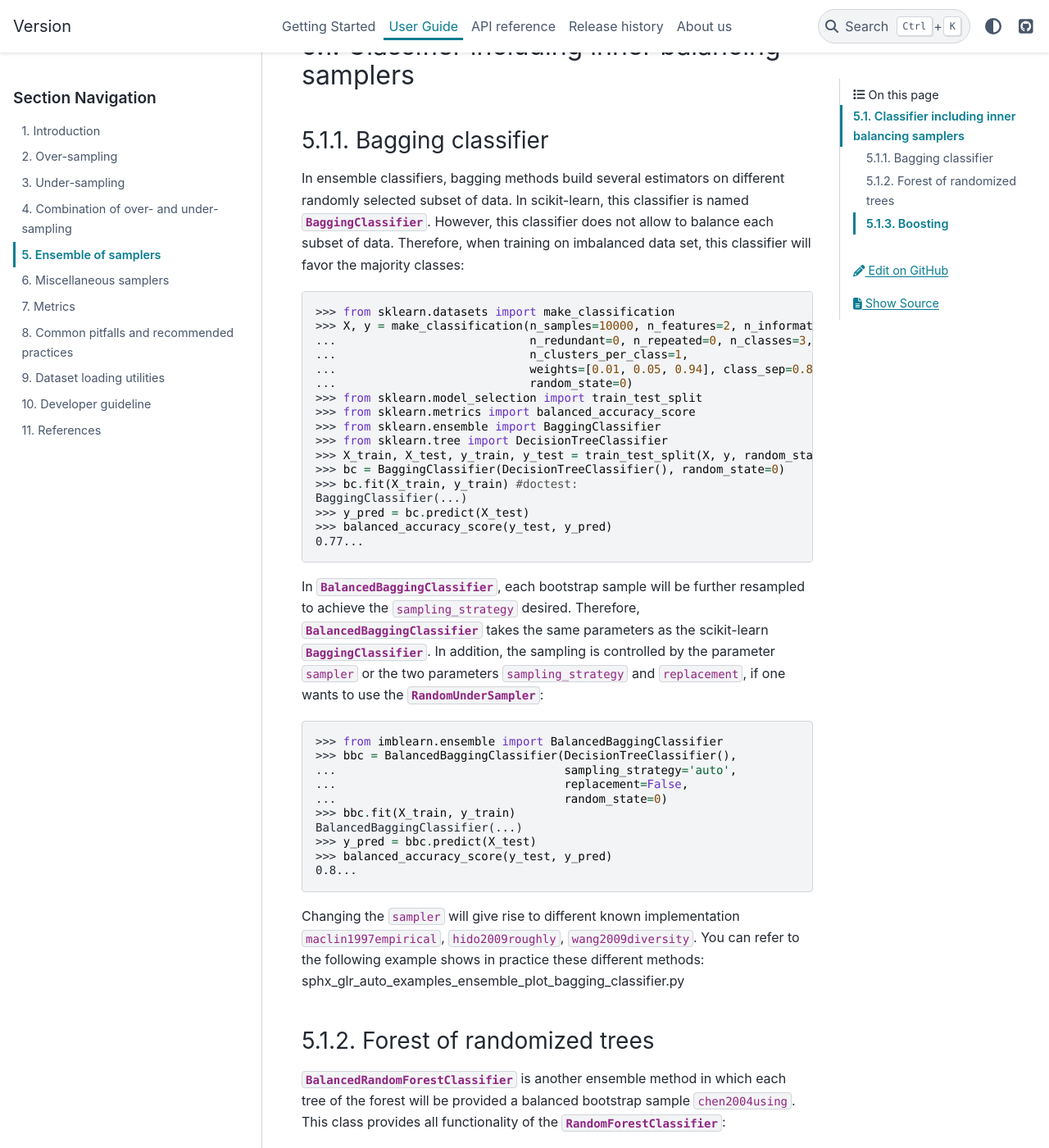
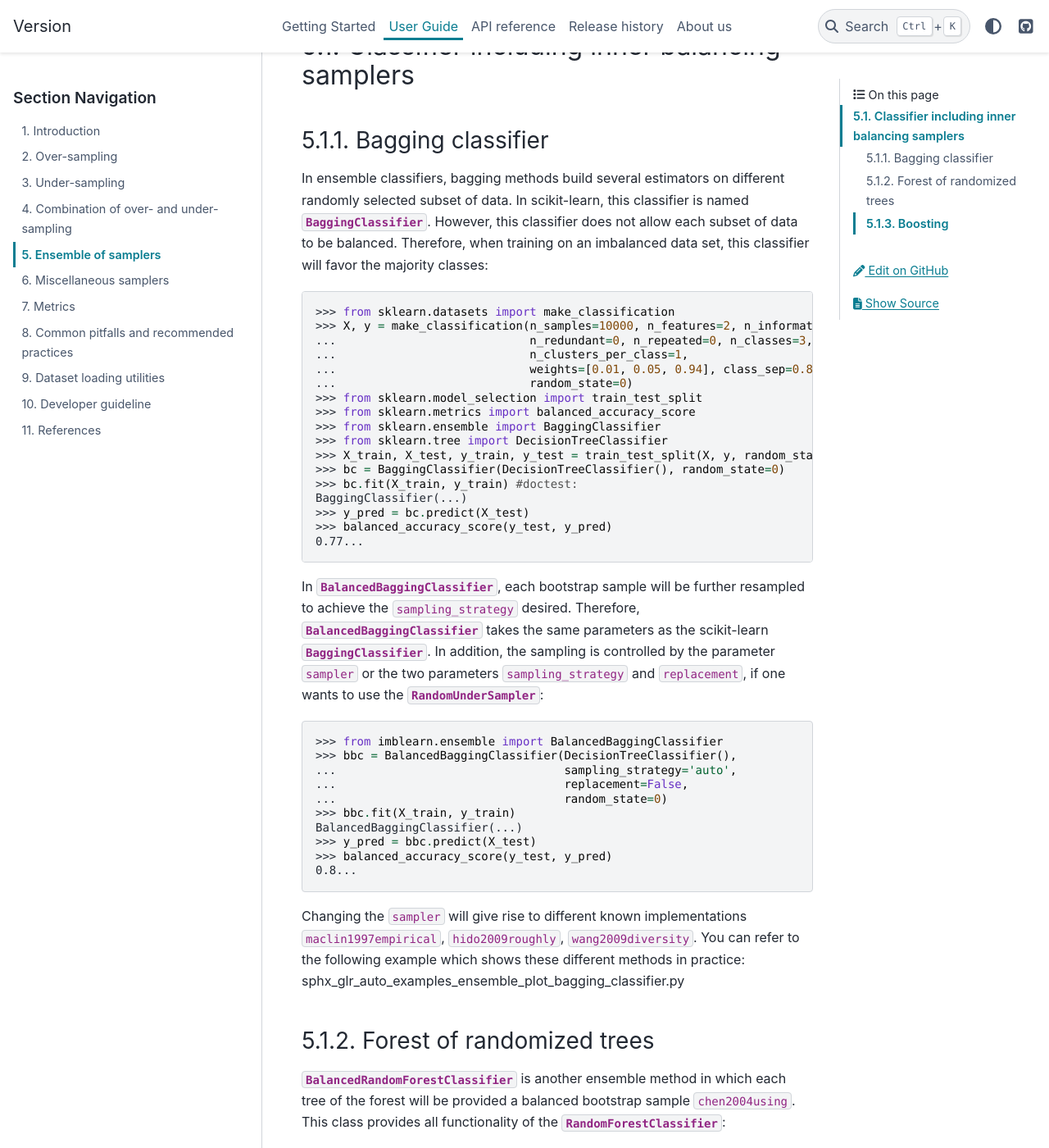
Before and after one commit to scikit-learn-contrib/imbalanced-learn, a Sphinx documentation site: the page built from doc/ensemble.rst, in a window 1280 px wide and 1400 px high, scrolled down 199 px. Shown: the whole window at 82% size. Built offline with Sphinx 7.4.7 and the PyData theme 0.15.4, drawn with Linux system fonts in a browser that asks for light colours; pages that are not in the unit, such as notebooks, are missing from menus; the version number could not be read and is left out; cross-references to code outside the pages are shown as plain code; some of the changed text lies outside the part shown.

Commit message:
Fixed grammar
Many English errors in this doc, fixed most.

```diff
--- a/doc/ensemble.rst
+++ b/doc/ensemble.rst
@@ -19,7 +19,7 @@ Bagging classifier
 In ensemble classifiers, bagging methods build several estimators on different
 randomly selected subset of data. In scikit-learn, this classifier is named
 :class:`~sklearn.ensemble.BaggingClassifier`. However, this classifier does not
-allow to balance each subset of data. Therefore, when training on imbalanced
+allow each subset of data to be balanced. Therefore, when training on an imbalanced
 data set, this classifier will favor the majority classes::
 
   >>> from sklearn.datasets import make_classification
@@ -59,10 +59,10 @@ sampling is controlled by the parameter `sampler` or the two parameters
   >>> balanced_accuracy_score(y_test, y_pred)
   0.8...
 
-Changing the `sampler` will give rise to different known implementation
+Changing the `sampler` will give rise to different known implementations
 :cite:`maclin1997empirical`, :cite:`hido2009roughly`,
-:cite:`wang2009diversity`. You can refer to the following example shows in
-practice these different methods:
+:cite:`wang2009diversity`. You can refer to the following example which shows these
+different methods in practice:
 :ref:`sphx_glr_auto_examples_ensemble_plot_bagging_classifier.py`
 
 .. _forest:
```
Also changed, not shown: other parts of doc/ensemble.rst (+2 -2 lines).
